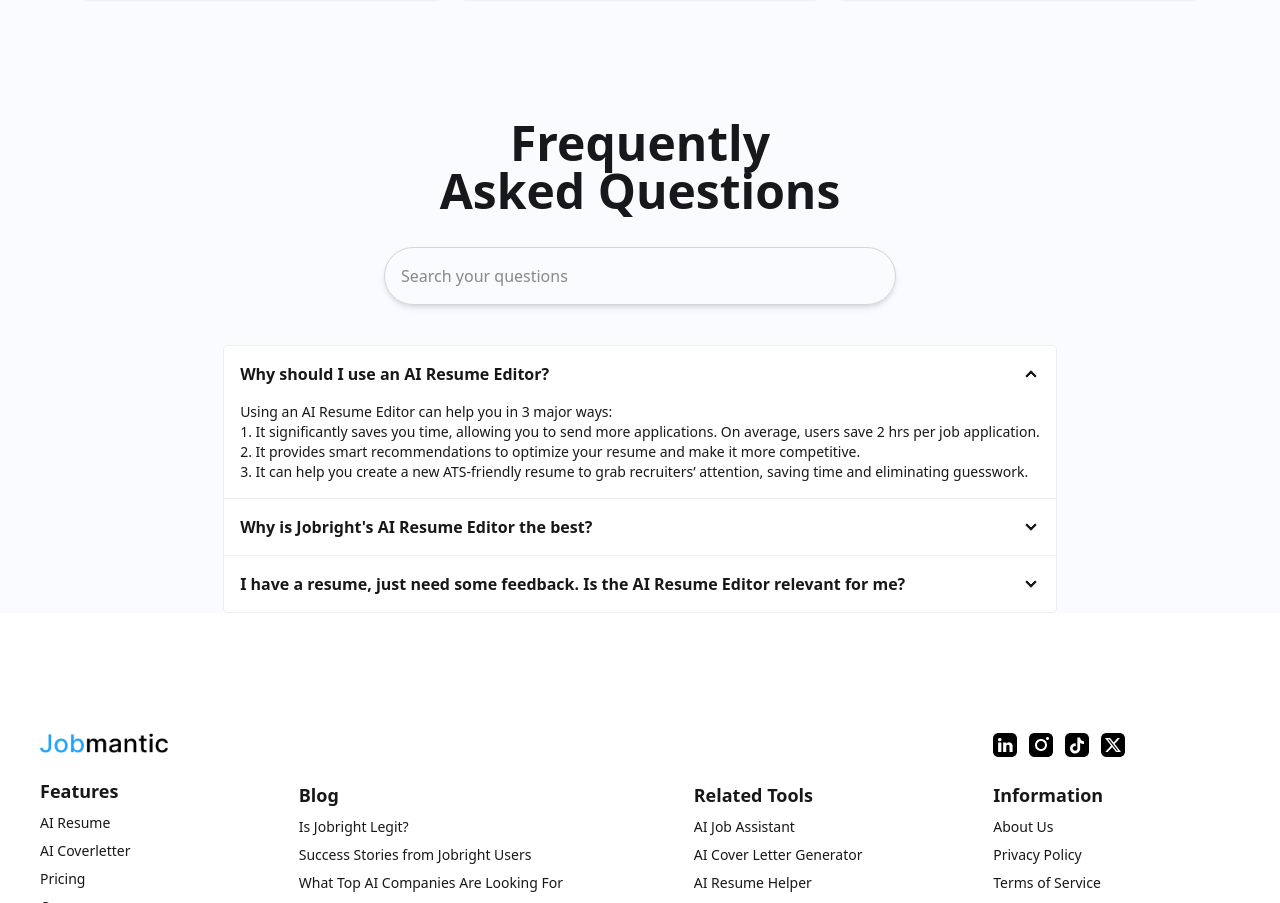
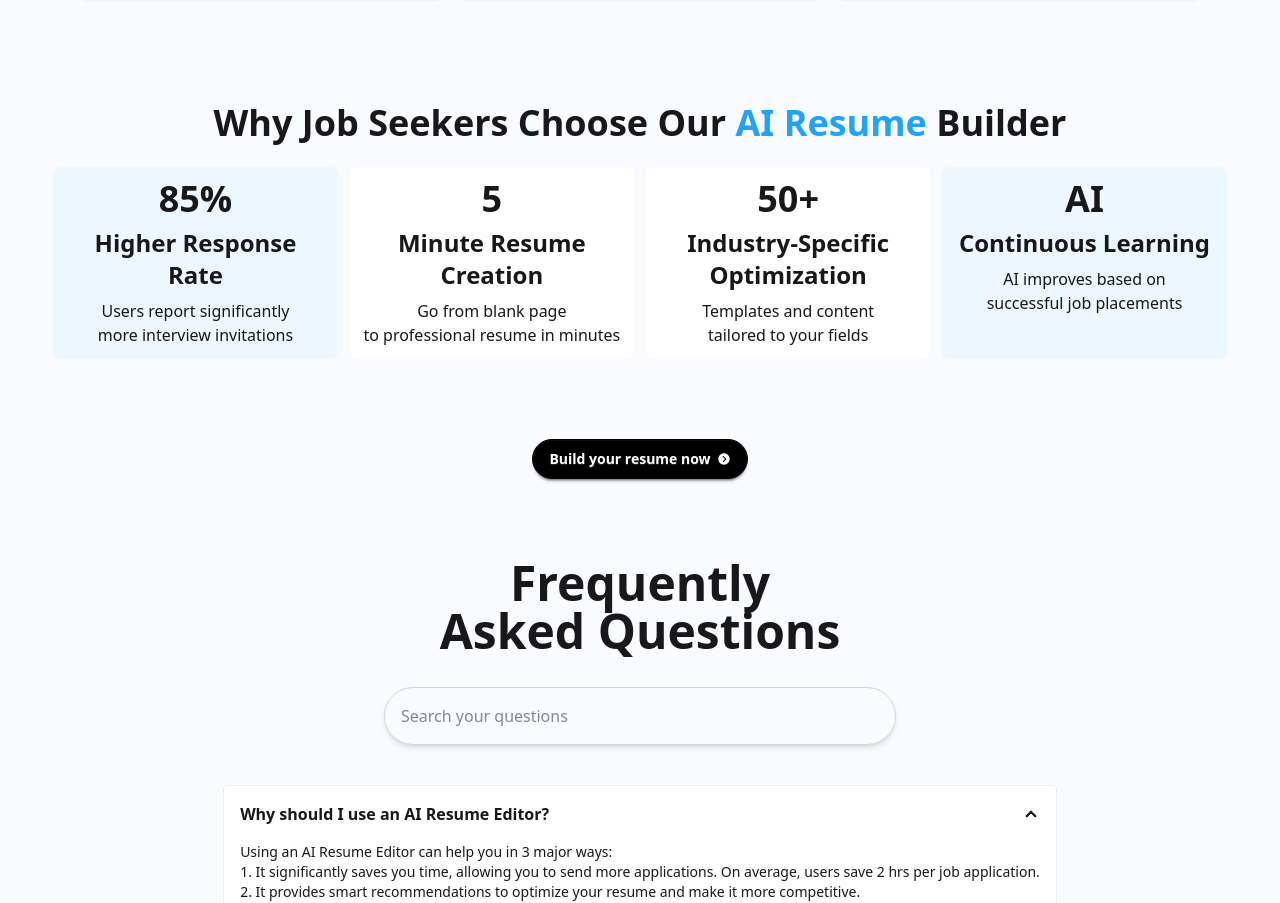
Before and after one commit to mehediakash01/job-Mantic, a Next.js app: page / in a window 1280 px wide. Shown: the part 5125-6028 px from the top of the page. Built offline with nearby package versions, Linux system fonts and the light colour scheme.

Commit message:
created jobSeeker section

```diff
--- /dev/null
+++ b/src/app/components/JobSeeker.jsx
@@ -0,0 +1,35 @@
+import React from 'react';
+import { IoIosArrowDroprightCircle } from 'react-icons/io';
+
+const JobSeeker = () => {
+    return (
+        <div className='w-11/12 mx-auto my-16'>
+            <h1 className='text-4xl font-bold text-center '>Why Job Seekers Choose Our <span className='text-primary'>AI Resume</span> Builder</h1>
+            <div className='grid grid-cols-1 md:grid-cols-2 lg:grid-cols-4 my-6 gap-3'>
+                <div className='bg-[#ECF7FF] rounded-lg space-y-2 p-3 text-center'>
+                    <h1 className='font-bold text-4xl'>85%</h1>
+                    <h1 className='font-bold text-2xl'>Higher Response Rate</h1>
+                    <p>Users report significantly <br /> more interview invitations</p>
+                </div>
+                <div className='bg-white rounded-lg space-y-2 p-3 text-center'>
+                    <h1 className='font-bold text-4xl'>5</h1>
+                    <h1 className='font-bold text-2xl'>Minute Resume Creation</h1>
+                    <p>Go from blank page <br /> to professional resume in minutes</p>
+                </div>
+                <div className='bg-white rounded-lg space-y-2 p-3 text-center'>
+                    <h1 className='font-bold text-4xl'>50+</h1>
+                    <h1 className='font-bold text-2xl'>Industry-Specific <br /> Optimization</h1>
+                    <p>Templates and content <br /> tailored to your fields</p>
+                </div>
+                <div className='bg-[#ECF7FF] rounded-lg space-y-2 p-3 text-center'>
+                    <h1 className='font-bold text-4xl'>AI</h1>
+                    <h1 className='font-bold text-2xl'>Continuous Learning</h1>
+                    <p>AI improves based on <br /> successful job placements</p>
+                </div>
+            </div>
+            <button className="btn btn-secondary rounded-full w-fit mx-auto my-20 text-white  flex items-center">Build your resume now<IoIosArrowDroprightCircle /></button>
+        </div>
+    );
+};
+
+export default JobSeeker;
--- a/src/app/page.js
+++ b/src/app/page.js
@@ -9,6 +9,7 @@
 import FrequentilyAsk from "./components/FrequentilyAsk";
 import Technology from "./components/Technology";
 import HowWork from "./components/HowWork";
+import JobSeeker from "./components/JobSeeker";
 
 export default function Home() {
   return (
@@ -22,6 +23,7 @@
     <ResumeBuilder></ResumeBuilder>
     <Technology></Technology>
     <HowWork></HowWork>
+    <JobSeeker></JobSeeker>
     <FrequentilyAsk></FrequentilyAsk>
     </div>
   );
```
